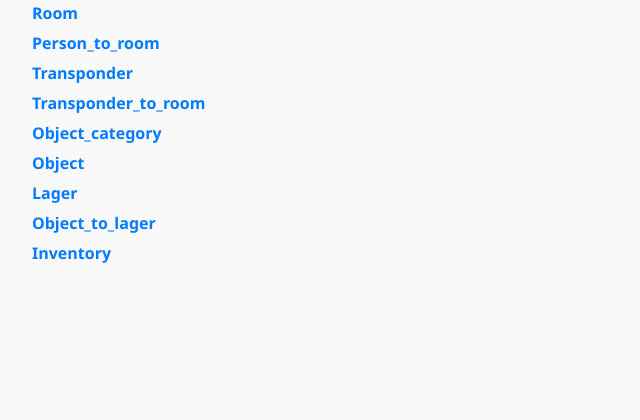
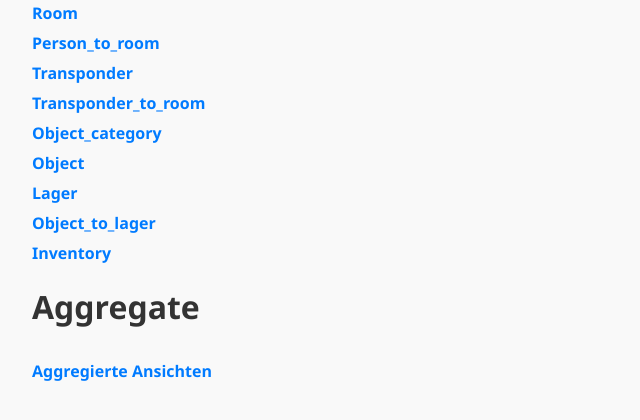
Before and after one commit to Sigi-472/verwaltung, a Flask app: page / in a window 1280 px wide. Shown: the part 345-765 px from the top of the page, without its empty margins (0-640 px from the left). Run offline with Flask 3, Linux system fonts and the light colour scheme.

Commit message:
aggregierte ansichten verlinkt

```diff
--- a/templates/aggregate_index.html
+++ b/templates/aggregate_index.html
@@ -30,6 +30,7 @@
 </head>
 <body>
     <h1>Aggregierte Ansichten</h1>
+    <a href="/">← zurück</a>
 
     <ul>
         <!-- Hier kannst du später beliebig weitere Aggregate‑Links ergänzen -->
--- a/templates/aggregate_view.html
+++ b/templates/aggregate_view.html
@@ -68,6 +68,7 @@
 </head>
 <body>
     <h1>{{ title }}</h1>
+    <a href="/">← zurück</a>
 
     <div class="filter-box">
         <form method="get" action="{{ url_for('aggregate_transponder_view') }}">
--- a/templates/index.html
+++ b/templates/index.html
@@ -38,5 +38,7 @@
             <li><a href="{{ url_for('table_view', table_name=table) }}">{{ table.capitalize() }}</a></li>
         {% endfor %}
     </ul>
+    <h1>Aggregate</h1>
+    <a href="/aggregate">Aggregierte Ansichten</a>
 </body>
 </html>
```
